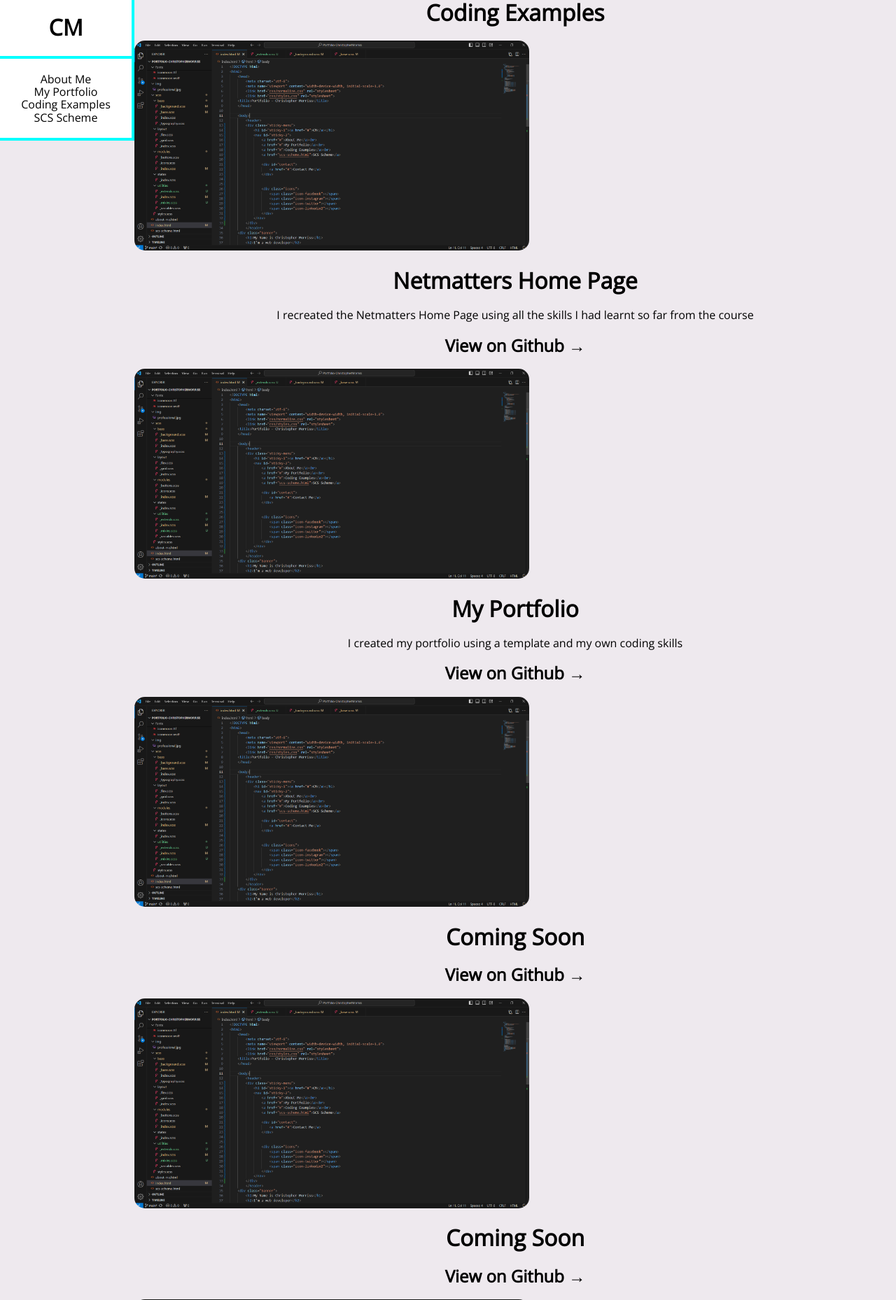
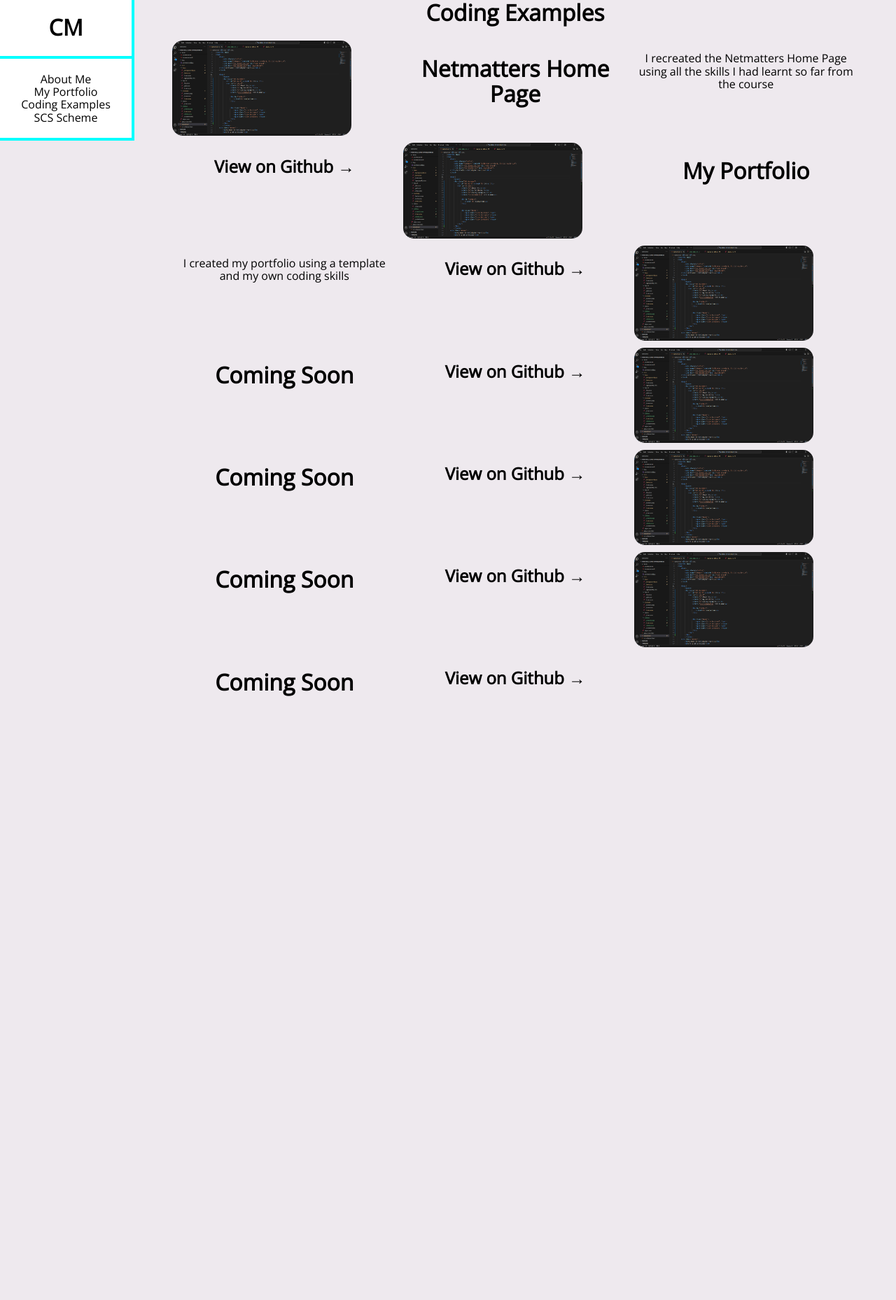
Before and after one commit to ChristopherMorriss/Portfolio-ChristopherMorriss, a PHP site: page /coding-examples.html in a window 1280 px wide. Shown: the top 1858 px of the page at 70% size. After the commit the page ends 995 px from the top, so only its background shows below. Run offline with PHP 8.4, Linux system fonts and the light colour scheme.

Commit message:
Added more code to the xl media query
The group of coding example containers now displays in a 3*2 grid

```diff
--- a/css/styles.css
+++ b/css/styles.css
@@ -1,5 +1,5 @@
 /* line 1, ../../../OneDrive/Documents/GitHub/Portfolio-ChristopherMorriss/scss/utilities/_extends.scss */
-h1, h2, p, .sticky-menu, #sticky-1, #sticky-2, form {
+h1, h2, p, .sticky-menu, #sticky-1, #sticky-2, .grid, form, .name {
   text-align: center;
   margin-left: auto;
   margin-right: auto;
@@ -253,14 +253,27 @@ header, body, #sticky-menu {
   /* line 75, ../../../OneDrive/Documents/GitHub/Portfolio-ChristopherMorriss/scss/base/_background.scss */
   #contact {
     height: 100vw;
+    padding-top: 20px;
   }
 }
 
 /* line 1, ../../../OneDrive/Documents/GitHub/Portfolio-ChristopherMorriss/scss/base/_image.scss */
 img {
   border-radius: 15px;
-  max-width: 100vw;
+  max-width: 20vw;
   max-height: 300px;
+}
+
+/* line 1, ../../../OneDrive/Documents/GitHub/Portfolio-ChristopherMorriss/scss/layout/_grid.scss */
+.grid {
+  display: grid;
+  grid-template-columns: 1fr 1fr 1fr;
+  grid-template-rows: 1fr;
+  row-gap: 10px;
+  column-gap: 10px;
+  margin-left: 5%;
+  margin-right: 5%;
+  margin-top: 10px;
 }
 
 /* line 1, ../../../OneDrive/Documents/GitHub/Portfolio-ChristopherMorriss/scss/modules/_icons.scss */
@@ -297,6 +310,15 @@ form .form-object {
   margin-bottom: 10px;
 }
 
+/* line 18, ../../../OneDrive/Documents/GitHub/Portfolio-ChristopherMorriss/scss/modules/_form.scss */
+.name {
+  display: flex;
+  flex-direction: row;
+  flex-wrap: nowrap;
+  align-items: center;
+  justify-content: space-between;
+}
+
 @media (min-width: 1200px) {
   /* line 29, ../../../OneDrive/Documents/GitHub/Portfolio-ChristopherMorriss/scss/modules/_form.scss */
   .contact-info {
@@ -305,11 +327,14 @@ form .form-object {
     flex-wrap: nowrap;
     align-items: center;
     justify-content: flex-start;
+    margin-left: 10%;
+    margin-right: 10%;
+    text-align: center;
   }
 }
 
 @media (min-width: 1200px) {
-  /* line 41, ../../../OneDrive/Documents/GitHub/Portfolio-ChristopherMorriss/scss/modules/_form.scss */
+  /* line 44, ../../../OneDrive/Documents/GitHub/Portfolio-ChristopherMorriss/scss/modules/_form.scss */
   .contact-msg {
     width: 20vw;
   }
--- a/scss/base/_background.scss
+++ b/scss/base/_background.scss
@@ -75,5 +75,6 @@
 #contact{
     @include media(x-large){
         height:100vw;
+        padding-top: 20px;
     }
 }
--- a/scss/base/_image.scss
+++ b/scss/base/_image.scss
@@ -1,5 +1,5 @@
 img{
     border-radius: 15px;
-    max-width: 100vw;
+    max-width: 20vw;
     max-height: 300px;
 }
--- a/scss/layout/_grid.scss
+++ b/scss/layout/_grid.scss
@@ -0,0 +1,17 @@
+.grid{
+
+    @extend %center;
+    @include grid($g-display:grid,
+                  $g-row:1fr,
+                  $g-column:1fr 1fr 1fr,
+                  $gutter-row:10px,
+                  $gutter-column:10px);
+    margin-left:5%;
+    margin-right:5%;
+    margin-top: 10px;
+
+    // &-object{
+    //     width: 25vw;
+    // }
+
+}
--- a/scss/modules/_form.scss
+++ b/scss/modules/_form.scss
@@ -15,16 +15,16 @@ form{
     }
 }
 
-// .name{
-//     @extend %center;
-//     @include flex(
-//             $flex-display:flex,
-//             $flex-direction:row,
-//             $flex-wrap:nowrap,
-//             $flex-align:center,
-//             $flex-justify:space-between
-//             );
-// }
+.name{
+    @extend %center;
+    @include flex(
+            $flex-display:flex,
+            $flex-direction:row,
+            $flex-wrap:nowrap,
+            $flex-align:center,
+            $flex-justify:space-between
+            );
+}
 
 .contact-info{
     @include media(x-large){
@@ -35,6 +35,9 @@ form{
                 $flex-align:center,
                 $flex-justify:flex-start,
                 );
+        margin-left: 10%;
+        margin-right: 10%;
+        text-align: center;
     }
 }
 
```
Also changed, not shown: index.html (+15 -3 lines), 1 other file.
